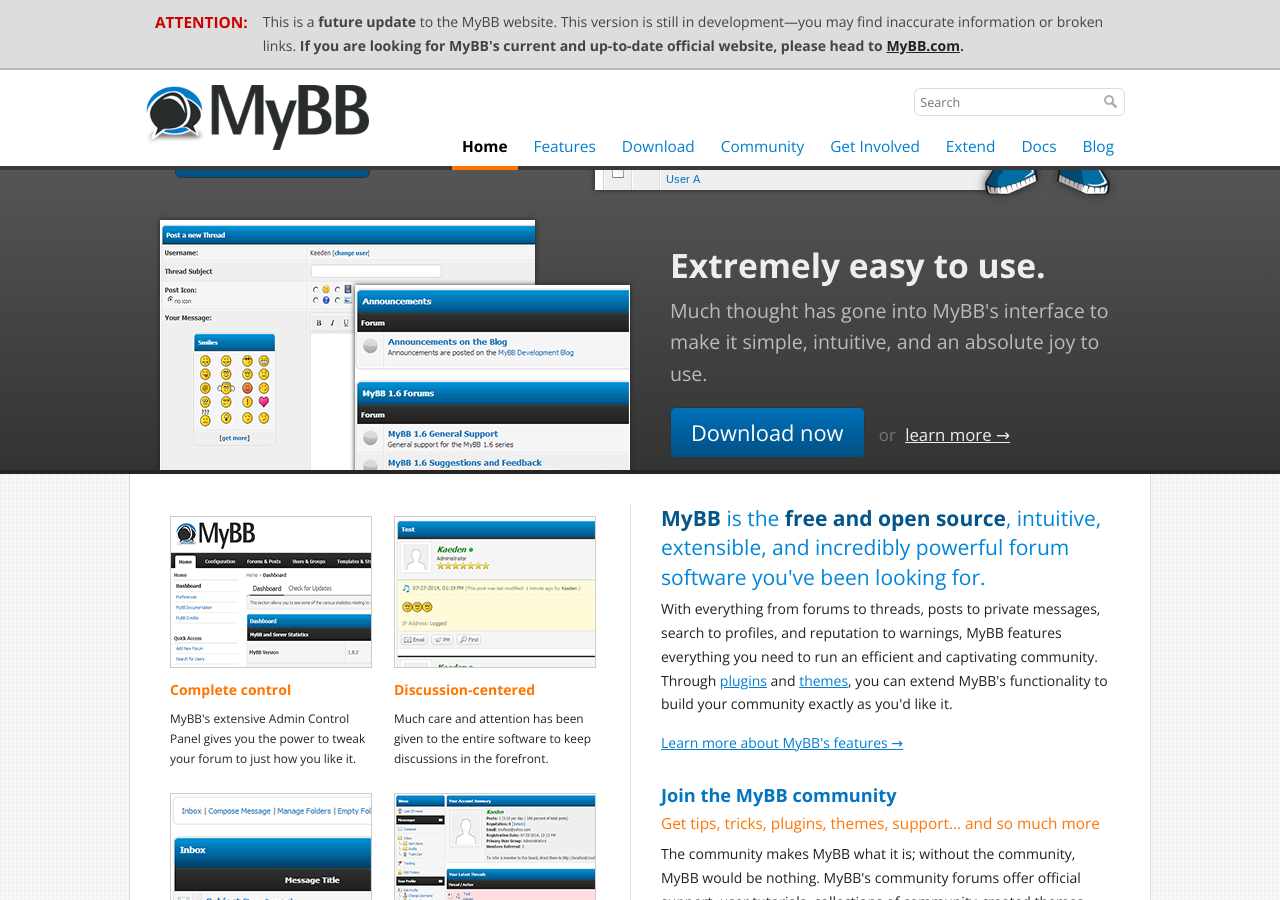
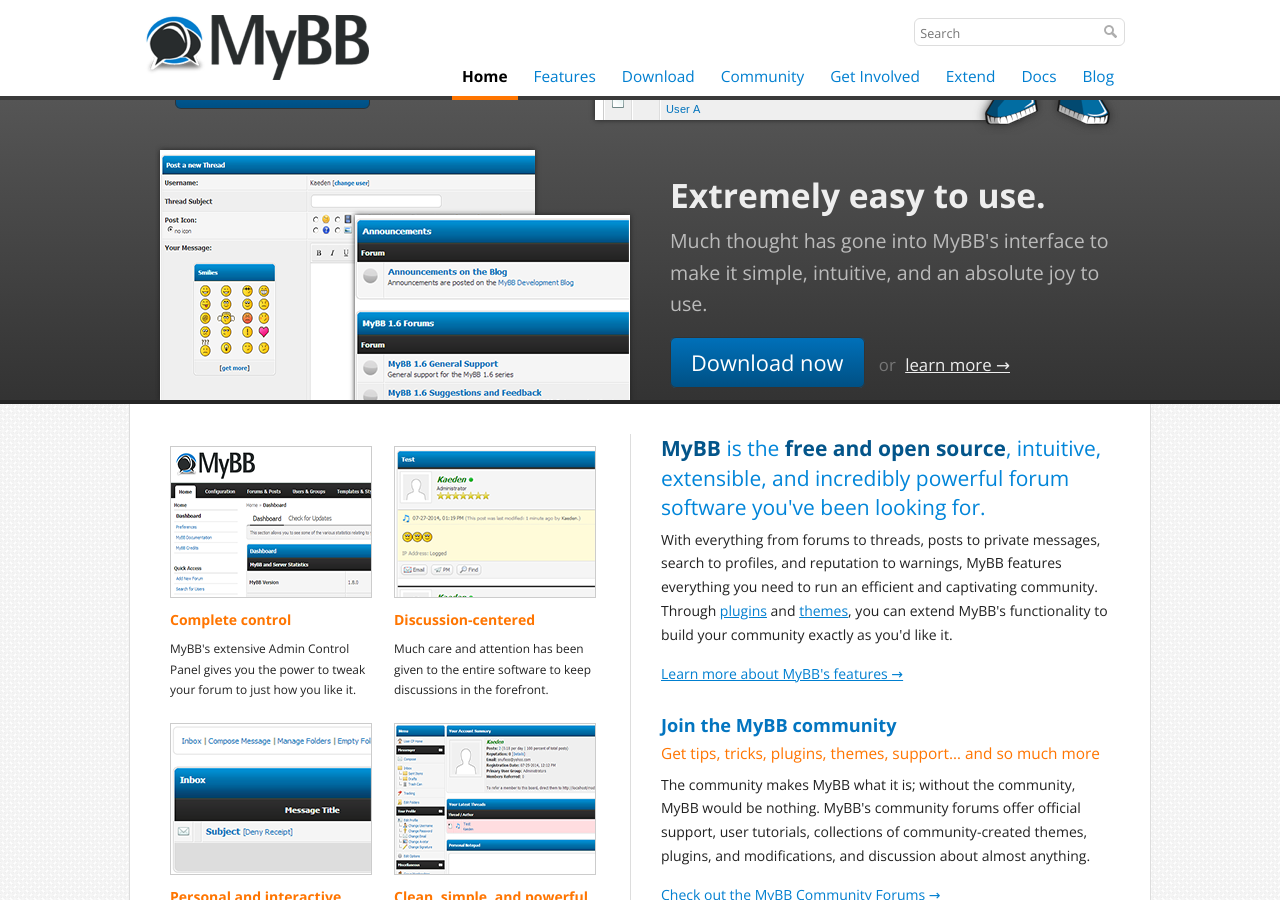
Before and after one commit to mybb/mybb.com, a Jekyll site: the page built from index.html, in a window 1280 px wide and 900 px high. Built offline with Jekyll 4.4.1, drawn with Linux system fonts in a browser that asks for light colours; nearby versions of some CDN libraries; Markdown is read by kramdown in place of the engine named in the settings; comment, search, counter and statistics services are not loaded.

Commit message:
remove site disclaimer now that the website is live

```diff
--- a/_includes/header.html
+++ b/_includes/header.html
@@ -24,12 +24,6 @@
 </head>
 <body>
 	<div id="container">
-		<div id="disclaimer">
-			<div class="wrapper">
-				<h1>Attention:</h1>
-				<p>This is a <strong>future update</strong> to the MyBB website. This version is still in development&mdash;you may find inaccurate information or broken links. <strong>If you are looking for MyBB's current and up-to-date official website, please head to <a href="http://www.mybb.com">MyBB.com</a>.</strong></p>
-			</div>
-		</div>
 	    <header id="pageHeader">
 	    	<div class="wrapper">
 				<nav id="logoLink">
```
